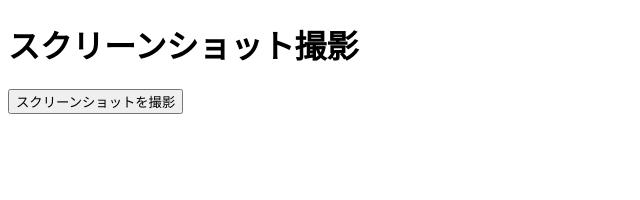
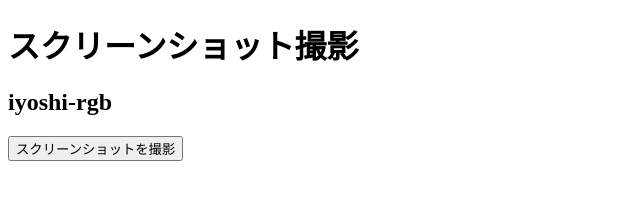
Before and after one commit to iyoshi-rgb/playwright, a website: page index.html in a window 1280 px wide. Shown: the whole page, without its empty margins (0-640 px from the left). Drawn offline with Linux system fonts and the light colour scheme.

Commit message:
ubuntuで動かす

```diff
--- a/index.html
+++ b/index.html
@@ -6,6 +6,7 @@
 </head>
 <body>
   <h1>スクリーンショット撮影</h1>
+  <h2>iyoshi-rgb</h2>
   <button id="screenshot-button">スクリーンショットを撮影</button>
   <p id="message"></p>
 
```
Also changed, not shown: 1 other file.
